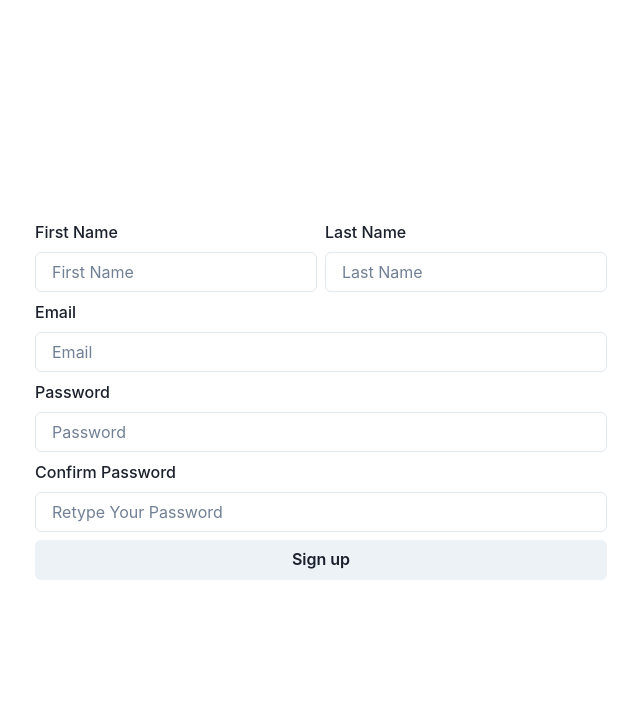
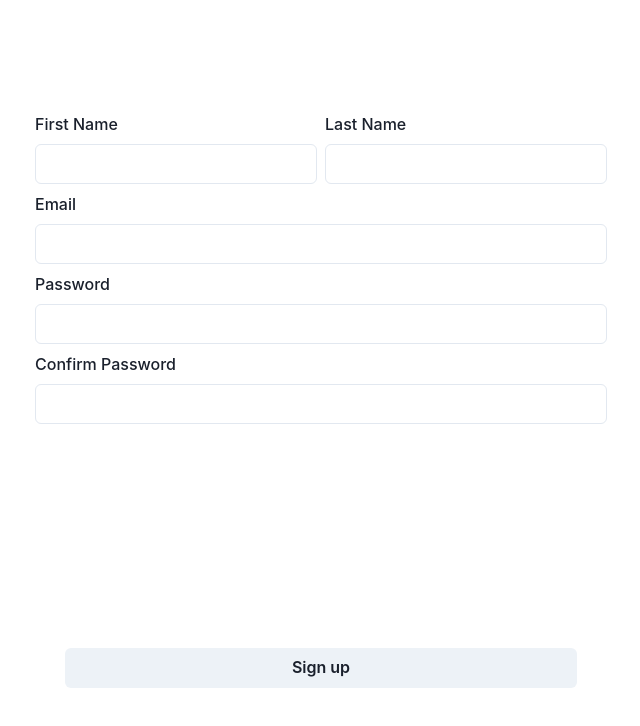
Before and after one commit to avintimilsina/hulak, a Next.js app in the folder apps/web/: page /auth/register in a window 1280 px wide. Shown: the top 726 px of the page, without its empty margins (319-959 px from the left). Built offline with nearby package versions, Linux system fonts and the light colour scheme; no server answers.

Commit message:
refactor(web): :recycle: improved code structure and fixed toast

```diff
--- a/apps/web/src/components/auth/RegisterForm.tsx
+++ b/apps/web/src/components/auth/RegisterForm.tsx
@@ -1,163 +1,20 @@
-import {
-	Button,
-	FormControl,
-	FormErrorMessage,
-	FormLabel,
-	HStack,
-	Input,
-	Stack,
-	VStack,
-	useToast,
-} from "@chakra-ui/react";
-import { Field, Form, Formik, FormikProps } from "formik";
-import { useRouter } from "next/router";
-import {
-	useCreateUserWithEmailAndPassword,
-	useSendEmailVerification,
-	useUpdateProfile,
-} from "react-firebase-hooks/auth";
-import * as Yup from "yup";
-import { auth } from "../../../firebase";
+import { HStack, VStack } from "@chakra-ui/react";
+import InputField from "../ui/InputField";
 
-const RegisterForm = () => {
-	const router = useRouter();
-	const toast = useToast();
-	const [createUserWithEmailAndPassword, , , error] =
-		useCreateUserWithEmailAndPassword(auth);
-	const [updateProfile] = useUpdateProfile(auth);
-	const [sendEmailVerification] = useSendEmailVerification(auth);
-
-	return (
-		<Formik
-			initialValues={{ firstName: "", lastName: "", email: "", password: "" }}
-			validationSchema={Yup.object({
-				firstName: Yup.string().required("Required"),
-				lastName: Yup.string().required("Required"),
-				email: Yup.string().email("Invalid email address").required("Required"),
-				password: Yup.string()
-					.required("Required")
-					.min(8, "At least 8 characters long")
-					.max(30, "At most 30 characters long"),
-				confirmPassword: Yup.string()
-					.required("Please retype your password.")
-					.oneOf([Yup.ref("password")], "Passwords must match"),
-			})}
-			onSubmit={async (values, actions) => {
-				// createUserWithEmailAndPassword hook from react-firebase-hooks/auth
-				const response = await createUserWithEmailAndPassword(
-					values.email,
-					values.password
-				);
-				if (response) {
-					// updating the user profile displayName using updateProfile hook from react-firebase-hooks/auth
-					const success = await updateProfile({
-						displayName: `${values.firstName} ${values.lastName}`,
-						photoURL: `https://api.dicebear.com/6.x/adventurer/svg?seed=${values.firstName} ${values.lastName}`,
-					});
-					if (success) {
-						const emailVerification = await sendEmailVerification();
-						if (emailVerification) {
-							toast({
-								title: `Registered successfully`,
-								status: "success",
-								isClosable: true,
-								id: "register",
-							});
-						}
-						router.push("/auth/verify-email");
-					}
-				} else if (error) {
-					if (!toast.isActive("register")) {
-						toast({
-							title: error.message,
-							status: "error",
-							isClosable: true,
-							id: "register",
-						});
-					}
-				}
-				actions.setSubmitting(false);
-			}}
-		>
-			{(props: FormikProps<any>) => (
-				<Form>
+const RegisterForm = () => (
 	<VStack gap={2}>
 		<HStack>
-							<Field name="firstName">
-								{({ field, form }: any) => (
-									<FormControl
-										isInvalid={form.errors.firstName && form.touched.firstName}
-									>
-										<FormLabel>First Name</FormLabel>
-										<Input {...field} type="text" placeholder="First Name" />
-										<FormErrorMessage>{form.errors.firstName}</FormErrorMessage>
-									</FormControl>
-								)}
-							</Field>
-							<Field name="lastName">
-								{({ field, form }: any) => (
-									<FormControl
-										isInvalid={form.errors.lastName && form.touched.lastName}
-									>
-										<FormLabel>Last Name</FormLabel>
-										<Input {...field} type="text" placeholder="Last Name" />
-										<FormErrorMessage>{form.errors.lastName}</FormErrorMessage>
-									</FormControl>
-								)}
-							</Field>
+			<InputField name="firstName" label="First Name" type="text" />
+			<InputField name="lastName" label="Last Name" type="text" />
 		</HStack>
-						<Field name="email">
-							{({ field, form }: any) => (
-								<FormControl
-									isInvalid={form.errors.email && form.touched.email}
-								>
-									<FormLabel>Email</FormLabel>
-									<Input {...field} type="email" placeholder="Email" />
-									<FormErrorMessage>{form.errors.email}</FormErrorMessage>
-								</FormControl>
-							)}
-						</Field>
-						<Field name="password">
-							{({ field, form }: any) => (
-								<FormControl
-									isInvalid={form.errors.password && form.touched.password}
-								>
-									<FormLabel>Password</FormLabel>
-									<Input {...field} type="password" placeholder="Password" />
-									<FormErrorMessage>{form.errors.password}</FormErrorMessage>
-								</FormControl>
-							)}
-						</Field>
-						<Field name="confirmPassword">
-							{({ field, form }: any) => (
-								<FormControl
-									isInvalid={
-										form.errors.confirmPassword && form.touched.confirmPassword
-									}
-								>
-									<FormLabel>Confirm Password</FormLabel>
-									<Input
-										{...field}
+		<InputField name="email" label="Email" type="email" />
+		<InputField name="password" label="Password" type="password" />
+		<InputField
+			name="confirmPassword"
+			label="Confirm Password"
 			type="password"
-										placeholder="Retype Your Password"
 		/>
-									<FormErrorMessage>
-										{form.errors.confirmPassword}
-									</FormErrorMessage>
-								</FormControl>
-							)}
-						</Field>
-
-						<Stack spacing={10} width="full">
-							<Button isLoading={props.isSubmitting} type="submit">
-								Sign up
-							</Button>
-						</Stack>
 	</VStack>
-				</Form>
-			)}
-		</Formik>
 );
-};
 
 export default RegisterForm;
--- a/apps/web/src/pages/auth/register.tsx
+++ b/apps/web/src/pages/auth/register.tsx
@@ -1,10 +1,98 @@
 import RegisterForm from "@/components/auth/RegisterForm";
-import { Grid } from "@chakra-ui/react";
+import { Button, Grid, useToast } from "@chakra-ui/react";
+import { Form, Formik, FormikProps } from "formik";
+import { useRouter } from "next/router";
+import {
+	useCreateUserWithEmailAndPassword,
+	useSendEmailVerification,
+	useUpdateProfile,
+} from "react-firebase-hooks/auth";
+import * as Yup from "yup";
+import { auth } from "../../../firebase";
 
-const Register = () => (
-	<Grid placeItems="center" h="100vh">
-		<RegisterForm />
-	</Grid>
-);
+const defaultValues = {
+	firstName: "",
+	lastName: "",
+	email: "",
+	password: "",
+};
+
+const RegisterSchema = Yup.object({
+	firstName: Yup.string().required("Required"),
+	lastName: Yup.string().required("Required"),
+	email: Yup.string().email("Invalid email address").required("Required"),
+	password: Yup.string()
+		.required("Required")
+		.min(8, "At least 8 characters long")
+		.max(30, "At most 30 characters long"),
+	confirmPassword: Yup.string()
+		.required("Please retype your password.")
+		.oneOf([Yup.ref("password")], "Passwords must match"),
+});
+
+const Register = () => {
+	const router = useRouter();
+	const toast = useToast();
+	const [createUserWithEmailAndPassword, , , error] =
+		useCreateUserWithEmailAndPassword(auth);
+	const [updateProfile] = useUpdateProfile(auth);
+	const [sendEmailVerification] = useSendEmailVerification(auth);
+	return (
+		<Formik
+			initialValues={defaultValues}
+			validationSchema={RegisterSchema}
+			onSubmit={async (values, actions) => {
+				const response = await createUserWithEmailAndPassword(
+					values.email,
+					values.password
+				);
+				if (response) {
+					const success = await updateProfile({
+						displayName: `${values.firstName} ${values.lastName}`,
+						photoURL: `https://api.dicebear.com/6.x/adventurer/svg?seed=${values.firstName} ${values.lastName}`,
+					});
+					if (success) {
+						const emailVerification = await sendEmailVerification();
+						if (emailVerification) {
+							if (!toast.isActive("register")) {
+								router.push("/auth/verify-email");
+								toast({
+									title: "Account created.",
+									description:
+										"We've sent you an email to verify your account.",
+									status: "success",
+									duration: 5000,
+									isClosable: true,
+									id: "register",
+								});
+							}
+						}
+					} else if (!toast.isActive("register")) {
+						toast({
+							title: "An error occurred.",
+							description: error?.message,
+							status: "error",
+							duration: 5000,
+							isClosable: true,
+							id: "register",
+						});
+					}
+					actions.setSubmitting(false);
+				}
+			}}
+		>
+			{(props: FormikProps<any>) => (
+				<Form>
+					<Grid placeItems="center" h="100vh">
+						<RegisterForm />
+						<Button isLoading={props.isSubmitting} type="submit" w="lg">
+							Sign up
+						</Button>
+					</Grid>
+				</Form>
+			)}
+		</Formik>
+	);
+};
 
 export default Register;
--- a/apps/web/src/pages/auth/verify-email.tsx
+++ b/apps/web/src/pages/auth/verify-email.tsx
@@ -70,12 +70,14 @@ const VerifyEmailPage = ({ currentUser }: VerifyEmailPageProps) => {
 								onClick={async () => {
 									const emailVerification = await sendEmailVerification();
 									if (emailVerification) {
+										if (!toast.isActive("email-verification")) {
 											toast({
 												title: `Email verification sent`,
 												status: "success",
 												isClosable: true,
 												id: "email-verification",
 											});
+										}
 									}
 								}}
 							>
--- a/apps/web/src/pages/index.tsx
+++ b/apps/web/src/pages/index.tsx
@@ -36,7 +36,9 @@ const Homepage = () => {
 					Login
 				</Button>
 			)}
-			<Text as="pre">{JSON.stringify(currentUser, null, 2)}</Text>
+			<Text as="pre" w="2xl">
+				{JSON.stringify(currentUser, null, 2)}
+			</Text>
 		</Grid>
 	);
 };
```
Lines whose indentation alone changed are shown as unchanged.
